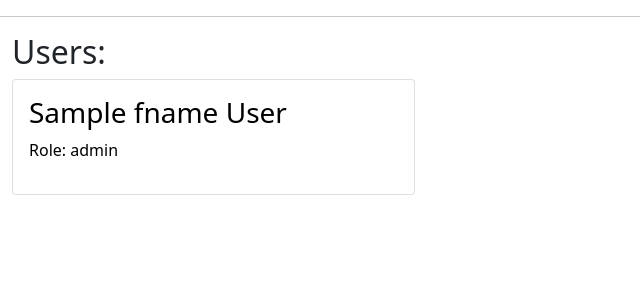
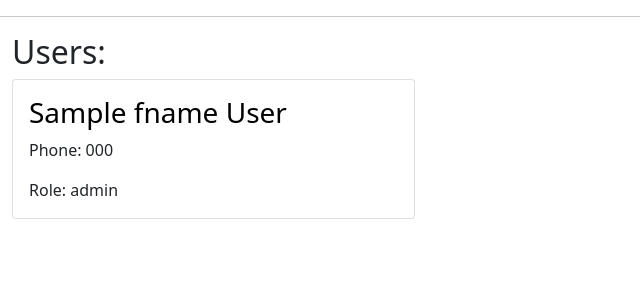
Before and after one commit to antonychalks/Jobs_List, a Django app: template planners/templates/planners/list_tradesman.html in a window 1280 px wide. Shown: the part 82-382 px from the top of the page, without its empty margins (0-640 px from the left). Run offline with Django 4.2, Linux system fonts and the light colour scheme; the template is opened without the code that fills it: most values are stand-ins (such as "Sample title", 1, 10 or a date in 2020); parts of the project's set-up code (start-up, migrations or seed data) failed here and were passed over.

Commit message:
Styled the cards on the user list page

```diff
--- a/planners/templates/planners/list_tradesman.html
+++ b/planners/templates/planners/list_tradesman.html
@@ -12,13 +12,12 @@
         <div class="col-md-4">
             <div class="card mb-4">
                 <div class="card-body">
-                    <a href="{% url 'user_detail' UserProf.slug %}">
-                        <h3 class="card-text">{{UserProf.fname}} {{UserProf.lname}}</h3>
-                        <p>Role: {{UserProf.get_role_display}}</p>
-                        {% if UserProf.role == 1 %}
-                        <p>Trades: {{UserProf.trade}} </p>
-                        {% endif %}
-                    </a>
+                    <a href="{% url 'user_detail' UserProf.slug %}"><h3 class="card-title">{{UserProf.fname}} {{UserProf.lname}}</h3></a>
+                    <p class="card-text"> Phone: {{UserProf.phone}}
+                    <p class="card-text">Role: {{UserProf.get_role_display}}</p>
+                    {% if UserProf.role == 1 %}
+                        <p class="card-text">Trades: {{UserProf.trade}} </p>
+                    {% endif %}
                 </div>
             </div>
         </div>
```
